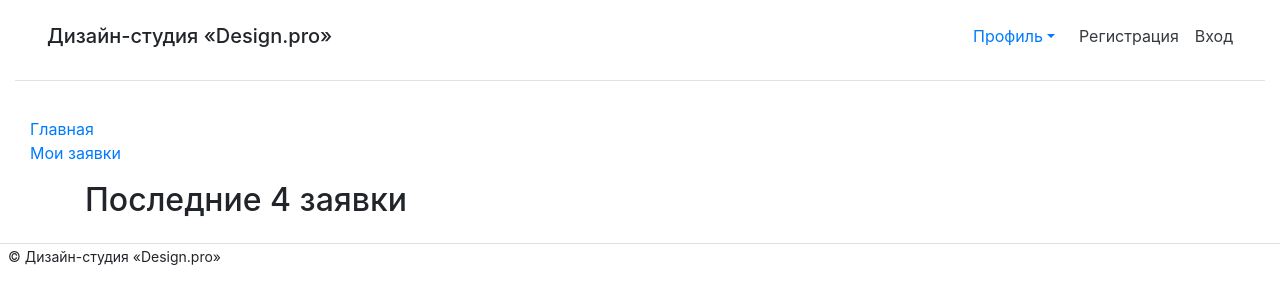
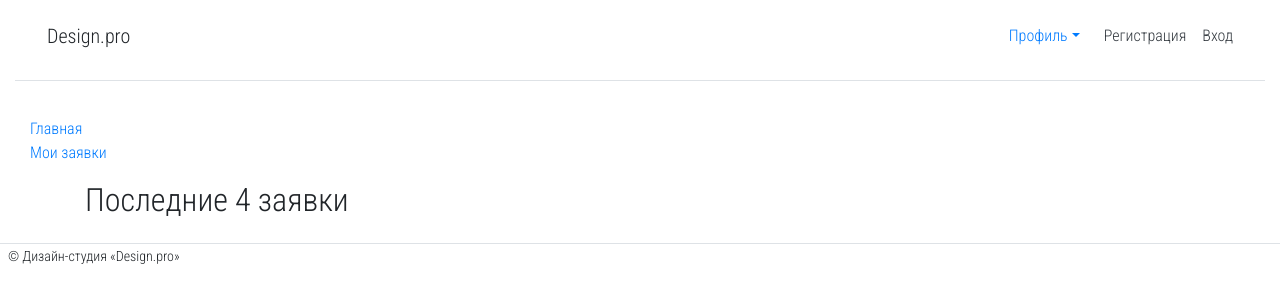
Before and after one commit to alikpid/design-pro, a Django app: page / in a window 1280 px wide. Shown: the top 304 px of the page. Run offline with Django 3.2, Linux system fonts and the light colour scheme; some libraries are stand-ins or nearby versions.

Commit message:
шрифт

```diff
--- a/design_proj/portal/static/css/styles.css
+++ b/design_proj/portal/static/css/styles.css
@@ -1,3 +1,6 @@
+*{
+    font-family: 'Roboto Condensed', sans-serif;
+}
 .sidebar-nav {
     margin-top: 20px;
     padding: 0;
--- a/design_proj/portal/templates/basic.html
+++ b/design_proj/portal/templates/basic.html
@@ -5,6 +5,7 @@
 <head>
    <meta charset="UTF-8">
    <meta name="viewport" content="width=device-width, initial-scale=1, shrink-to-fit=no">
+   <link href="https://fonts.googleapis.com/css2?family=Roboto+Condensed:wght@300&display=swap" rel="stylesheet">
    <link rel="stylesheet" type="text/css" href="{% static 'css/styles.css' %}">
 {% bootstrap_css %}
 {% bootstrap_javascript jquery='slim' %}
@@ -13,7 +14,7 @@
 <body>
 <div class="container-fluid">
    <div class="d-flex flex-column flex-md-row p-3 px-md-4 mb-3  bg-white border-bottom box-shadow">
-       <h5 class="mr-md-auto p-2">Дизайн-студия «Design.pro»</h5>
+       <h5 class="mr-md-auto p-2">Design.pro</h5>
        <div class="nav-item dropdown">
            <a class="nav-link dropdown-toggle" href="#" data-toggle="dropdown" aria-haspopup="true" aria-expanded="false">Профиль</a>
            <div class="dropdown-menu">
```
